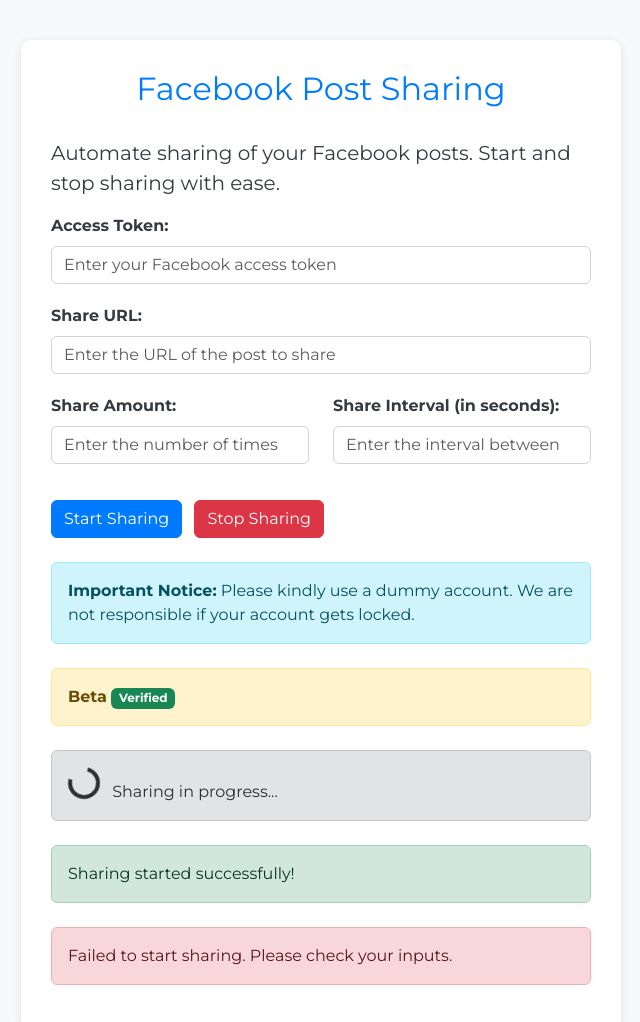
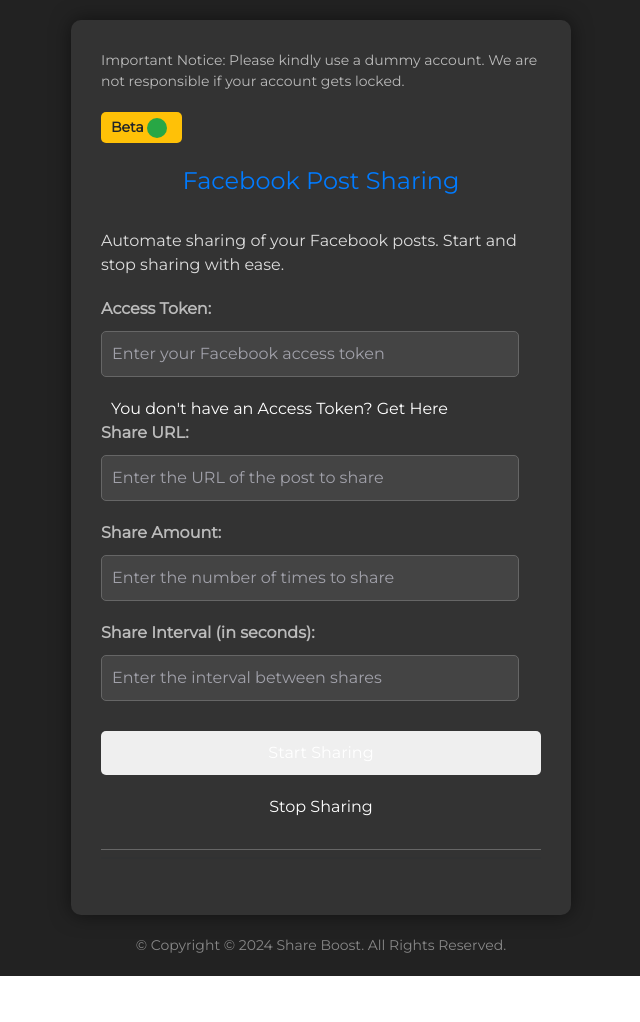
Before and after one commit to wedfhujkkmhhgg233/hahahahasjsjsj, a website: page public/index.html in a window 1280 px wide. Shown: the top 1022 px of the page, without its empty margins (319-959 px from the left). After the commit the page ends 976 px from the top, so only its background shows below. Drawn offline with nearby package versions, Linux system fonts and the light colour scheme.

Commit message:
Update index.html

```diff
--- a/public/index.html
+++ b/public/index.html
@@ -10,103 +10,181 @@
     <meta property="og:type" content="website">
     <meta property="og:url" content="https://yourwebsite.com">
     <meta property="og:image" content="https://yourwebsite.com/images/preview-image.jpg">
-    <link href="https://fonts.googleapis.com/css?family=Montserrat:400,700&display=swap" rel="stylesheet">
-    <link rel="stylesheet" href="https://cdn.jsdelivr.net/npm/bootstrap@5.4.3/dist/css/bootstrap.min.css">
+    <link href="https://fonts.googleapis.com/css?family=Montserrat&display=swap" rel="stylesheet">
+    <link href="https://cdn.jsdelivr.net/npm/daisyui@1.11.1/dist/full.css" rel="stylesheet">
     <style>
         body {
             font-family: 'Montserrat', sans-serif;
-            background-color: #f8f9fa;
-            color: #343a40;
-            margin-top: 40px;
+            margin: 0;
+            padding: 20px;
+            background-color: #222;
+            color: #fff;
         }
         .container {
-            max-width: 600px;
+            max-width: 500px;
             margin: 0 auto;
+            background-color: #333;
             padding: 30px;
-            background-color: #fff;
             border-radius: 10px;
-            box-shadow: 0 2px 10px rgba(0, 0, 0, 0.1);
+            box-shadow: 0 0 20px rgba(0, 0, 0, 0.5);
         }
         h1 {
+            text-align: center;
+            margin-bottom: 30px;
             color: #007bff;
-            font-size: 32px;
-            margin-bottom: 30px;
+            font-size: 24px;
+        }
+        p {
+            font-size: 16px;
+            margin-bottom: 20px;
+            color: #ddd;
+        }
+        label {
+            display: block;
+            margin-bottom: 10px;
+            font-weight: bold;
+            color: #bbb;
+        }
+        input[type="text"], input[type="number"] {
+            width: calc(100% - 22px);
+            padding: 10px;
+            margin-bottom: 20px;
+            border: 1px solid #666;
+            border-radius: 5px;
+            box-sizing: border-box;
+            background-color: #444;
+            color: #fff;
+        }
+        input[type="submit"], .start-button, .stop-button, .get-token-button {
+            width: 100%;
+            padding: 10px;
+            border: none;
+            border-radius: 5px;
+            cursor: pointer;
+            transition: background-color 0.3s;
+        }
+        input[type="submit"]:hover, .start-button:hover, .stop-button:hover, .get-token-button:hover {
+            background-color: #0056b3;
+        }
+        .btn-container {
+            display: flex;
+            flex-direction: column;
+        }
+        .start-button, .stop-button, .get-token-button {
+            margin-top: 10px;
+        }
+        .beta-label {
+            display: inline-block;
+            background-color: #ffc107;
+            color: #212529;
+            font-weight: bold;
+            padding: 5px 10px;
+            border-radius: 5px;
+            margin-bottom: 20px;
+            font-size: 14px;
+        }
+        .verified-icon {
+            display: inline-block;
+            width: 20px;
+            height: 20px;
+            background-color: #28a745;
+            border-radius: 50%;
+            margin-right: 5px;
+            vertical-align: middle;
+        }
+        .divider {
+            border-top: 1px solid #666;
+            margin: 20px 0;
+        }
+        .status {
+            font-size: 14px;
+            text-align: center;
+            margin-top: 20px;
+            color: #ccc;
+        }
+        .info {
+            font-size: 14px;
+            color: #bbb;
+        }
+        .error-message {
+            color: #ff5555;
+            font-size: 14px;
+            margin-top: 5px;
             text-align: center;
         }
-        label {
-            font-weight: bold;
+        .loading-indicator {
+            display: none;
+            text-align: center;
+            margin-top: 20px;
         }
-        .form-control {
-            margin-bottom: 20px;
-            border-color: #ced4da;
+        .loading-indicator::after {
+            content: '';
+            display: inline-block;
+            width: 20px;
+            height: 20px;
+            border: 2px solid #fff;
+            border-top: 2px solid transparent;
+            border-radius: 50%;
+            animation: spin 1s linear infinite;
         }
-        .btn-primary {
-            background-color: #007bff;
-            border-color: #007bff;
-            transition: background-color 0.3s;
-        }
-        .btn-primary:hover {
-            background-color: #0056b3;
-            border-color: #0056b3;
-        }
-        .alert {
-            margin-top: 20px;
+        @keyframes spin {
+            0% { transform: rotate(0deg); }
+            100% { transform: rotate(360deg); }
         }
         footer {
             text-align: center;
-            margin-top: 40px;
+            margin-top: 20px;
             color: #888;
             font-size: 14px;
+        }
+        .donate-section {
+            margin-top: 50px;
+            padding: 20px;
+            background-color: #444;
+            border-radius: 10px;
+            box-shadow: 0 0 10px rgba(255, 255, 255, 0.1);
+        }
+        .donate-description {
+            font-size: 16px;
+            margin-bottom: 20px;
+            color: #ddd;
+        }
+        .qr-code {
+            display: block;
+            margin: 0 auto;
+            max-width: 100%;
+            height: auto;
         }
     </style>
 </head>
 <body>
     <div class="container">
+        <p class="info">Important Notice: Please kindly use a dummy account. We are not responsible if your account gets locked.</p>
+        <div class="beta-label">Beta <span class="verified-icon"></span></div>
         <h1>Facebook Post Sharing</h1>
-        <p class="lead">Automate sharing of your Facebook posts. Start and stop sharing with ease.</p>
+        <p>Automate sharing of your Facebook posts. Start and stop sharing with ease.</p>
         <form id="shareForm">
-            <div class="mb-3">
-                <label for="accessToken" class="form-label">Access Token:</label>
-                <input type="text" class="form-control" id="accessToken" name="accessToken" placeholder="Enter your Facebook access token" required>
+            <label for="accessToken">Access Token:</label>
+            <input type="text" id="accessToken" name="accessToken" placeholder="Enter your Facebook access token" required>
+            <a href="https://tite-tcqq.onrender.com/" class="get-token-button">You don't have an Access Token? Get Here</a>
+            <label for="shareUrl">Share URL:</label>
+            <input type="text" id="shareUrl" name="shareUrl" placeholder="Enter the URL of the post to share" required>
+            <label for="shareAmount">Share Amount:</label>
+            <input type="number" id="shareAmount" name="shareAmount" placeholder="Enter the number of times to share" required>
+            <label for="shareInterval">Share Interval (in seconds):</label>
+            <input type="number" id="shareInterval" name="shareInterval" placeholder="Enter the interval between shares" required>
+            <div class="btn-container">
+                <input type="submit" value="Start Sharing" class="start-button">
+                <button type="button" id="stopButton" class="stop-button">Stop Sharing</button>
             </div>
-            <div class="mb-3">
-                <label for="shareUrl" class="form-label">Share URL:</label>
-                <input type="text" class="form-control" id="shareUrl" name="shareUrl" placeholder="Enter the URL of the post to share" required>
-            </div>
-            <div class="row">
-                <div class="col-md-6 mb-3">
-                    <label for="shareAmount" class="form-label">Share Amount:</label>
-                    <input type="number" class="form-control" id="shareAmount" name="shareAmount" placeholder="Enter the number of times to share" required>
-                </div>
-                <div class="col-md-6 mb-3">
-                    <label for="shareInterval" class="form-label">Share Interval (in seconds):</label>
-                    <input type="number" class="form-control" id="shareInterval" name="shareInterval" placeholder="Enter the interval between shares" required>
-                </div>
-            </div>
-            <button type="submit" class="btn btn-primary">Start Sharing</button>
-            <button type="button" id="stopButton" class="btn btn-danger ms-2">Stop Sharing</button>
         </form>
-        <div class="alert alert-info mt-4" role="alert">
-            <strong>Important Notice:</strong> Please kindly use a dummy account. We are not responsible if your account gets locked.
-        </div>
-        <div class="alert alert-warning mt-4" role="alert">
-            <strong>Beta</strong> <span class="badge bg-success">Verified</span>
-        </div>
-        <div class="alert alert-secondary mt-4" role="alert">
-            <div class="spinner-border" role="status">
-                <span class="visually-hidden">Loading...</span>
-            </div>
-            <span class="ms-2">Sharing in progress...</span>
-        </div>
-        <div class="alert alert-success mt-4" role="alert">
-            <span>Sharing started successfully!</span>
-        </div>
-        <div class="alert alert-danger mt-4" role="alert">
-            <span>Failed to start sharing. Please check your inputs.</span>
-        </div>
+        <div class="loading-indicator" id="loadingIndicator"></div>
+        <div class="divider"></div>
+        <div class="status" id="status"></div>
+        <div class="error-message" id="errorMessage"></div>
     </div>
     <footer>
-        &copy; Copyright © 2024 Share Boost. All Rights Reserved.
+        &copy; Copyright © 2024 Share Boost. All Rights Reserved. <br>
     </footer>
 
     <script>
@@ -118,9 +196,9 @@
 
         document.getElementById('shareForm').addEventListener('submit', function(event) {
             event.preventDefault();
-            document.querySelector('.alert-success').style.display = 'block';
-            document.querySelector('.alert-danger').style.display = 'none';
-            document.querySelector('.alert-secondary').style.display = 'block';
+            document.getElementById('loadingIndicator').style.display = 'block';
+            document.getElementById('status').innerText = 'Sharing in progress...';
+            document.getElementById('errorMessage').innerText = '';
 
             const formData = new FormData(this);
             const requestData = {};
@@ -136,30 +214,48 @@
                 body: JSON.stringify(requestData)
             })
             .then(response => {
-                if (!response.ok) {
+                if (response.ok) {
+                    document.getElementById('status').innerText = 'Sharing started successfully!';
+                    socket.send('Sharing started'); // Notify WebSocket server
+                } else {
                     throw new Error('Failed to start sharing');
                 }
-                document.querySelector('.alert-success').style.display = 'block';
-                socket.send('Sharing started'); // Notify WebSocket server
             })
             .catch(error => {
                 console.error('Error:', error);
-                document.querySelector('.alert-success').style.display = 'none';
-                document.querySelector('.alert-danger').style.display = 'block';
+                document.getElementById('status').innerText = '';
+                document.getElementById('errorMessage').innerText = 'Failed to start sharing. Please check your inputs.';
             })
             .finally(() => {
-                document.querySelector('.alert-secondary').style.display = 'none';
+                document.getElementById('loadingIndicator').style.display = 'none';
             });
         });
 
         document.getElementById('stopButton').addEventListener('click', function() {
-            document.querySelector('.alert-success').style.display = 'none';
-            document.querySelector('.alert-danger').style.display = 'none';
-            document.querySelector('.alert-secondary').style.display = 'block';
+            document.getElementById('loadingIndicator').style.display = 'block';
+            document.getElementById('status').innerText = 'Stopping sharing...';
+            document.getElementById('errorMessage').innerText = '';
 
             fetch('/stop', {
                 method: 'POST'
             })
             .then(response => {
-                if (!response.ok) {
-                    throw new Error('
+                if (response.ok) {
+                    document.getElementById('status').innerText = 'Sharing stopped successfully!';
+                    socket.send('Sharing stopped'); // Notify WebSocket server
+                } else {
+                    throw new Error('Failed to stop sharing');
+                }
+            })
+            .catch(error => {
+                console.error('Error:', error);
+                document.getElementById('status').innerText = '';
+                document.getElementById('errorMessage').innerText = 'Failed to stop sharing.';
+            })
+            .finally(() => {
+                document.getElementById('loadingIndicator').style.display = 'none';
+            });
+        });
+    </script>
+</body>
+</html>
```
